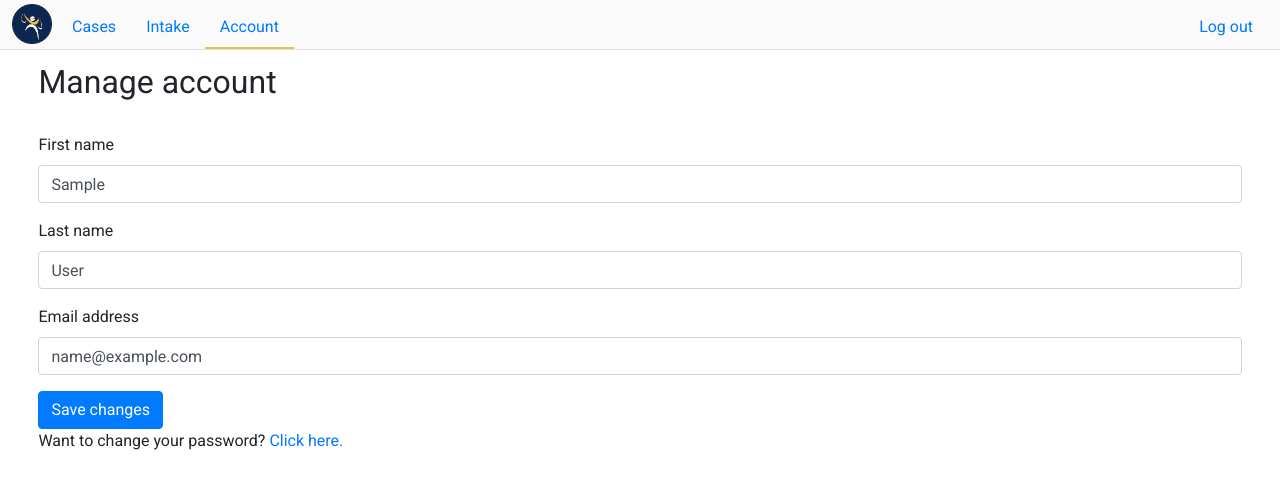
After one commit to Svetlitski/sao-case-management, a Django app: page /account/user-change/1/ in a window 1280 px wide. The commit adds this page. Shown: the top 489 px of the page. Run offline with Django 3.2, Linux system fonts and the light colour scheme; the visitor is signed in with stand-in values (Sample User, id 1); data comes from the database, SQL or seed files in the repository; some libraries are stand-ins or nearby versions.

Commit message:
Removed two-factor (will implement later). Added account management panel. Client details can now be hidden in the detail view. Now using django builtin auth views. Various front-end tweaks.

```diff
--- a/cases/admin.py
+++ b/cases/admin.py
@@ -2,11 +2,8 @@ from .models import Case, Person, DIVISION_CHOICES
 from django.contrib import admin
 from django.contrib.auth.models import Group
 from django.utils import timezone
-from django_otp.admin import OTPAdminSite
 
 admin.AdminSite.site_header = "SAO Case Administration"
-
-admin.site.__class__ = OTPAdminSite
 
 
 class CasesInline(admin.TabularInline):
--- a/cases/forms.py
+++ b/cases/forms.py
@@ -44,7 +44,7 @@ class IntakeForm(ModelForm):
         notification_mail.add_content(Content(
             "text/html", "<html><body><p> A new case has been opened, <a href=%s> click here</a> to view it.</p></body></html>" % object_url))
         personalization = Personalization()
-        for user in Group.objects.get(name='Intake Recipients').user_set.all():  # Chiefs and advocate, at least at the time this was written
+        for user in Group.objects.get(name='Office Leads').user_set.all():  # Chiefs and advocate, at least at the time this was written
             personalization.add_to(Email(user.email))
         for user in Group.objects.get(name='Division Leads').user_set.all():
             if user.caseworker.division in self.cleaned_data['divisions']:
--- a/cases/templates/cases/caselist.html
+++ b/cases/templates/cases/caselist.html
@@ -36,7 +36,7 @@
 {% endblock %}
 {% block body %}
 	<button id="show-all-cases-toggle" type="button" class="btn btn-md btn-light" style="float:right">Show all cases</button>
-	<h1 id="case-list-page-title" style="clear:left">Open cases</h1> {% if error_message %}
+	<h2 id="case-list-page-title" style="clear:left">Open cases</h2> {% if error_message %}
 	<p><strong>{{ error_message }}</strong></p>{% endif %}
 	<div id="case-list" class="clearfix">
 	{% for case in case_list %}
--- a/cases/templates/cases/intake.html
+++ b/cases/templates/cases/intake.html
@@ -2,7 +2,7 @@
 {% load bootstrap4 %}
 {% block title %}Intake form{% endblock %}
 {% block body %}
-  <h1>Intake form</h1>
+  <h2>Intake form</h2>
   <form role="form" action="" method="post">
     {% csrf_token %} {% bootstrap_form form %} {% buttons %}
     <button id=type="submit" class="btn btn-primary">Submit</button>
--- a/cases/views.py
+++ b/cases/views.py
@@ -59,6 +59,9 @@ class CaseOpenCloseView(LoginRequiredMixin, generic.edit.UpdateView):
     fields = []
     template_name = 'cases/caseopenclose.html'
 
+    def get_success_url(self):
+        return reverse('home')
+
     def form_valid(self, form):
         if self.object.is_open:  # Closing a case
             self.object.close_date = timezone.now()
@@ -66,7 +69,7 @@ class CaseOpenCloseView(LoginRequiredMixin, generic.edit.UpdateView):
             self.object.close_date = None
         self.object.is_open = not self.object.is_open
         self.object.save()
-        return redirect(reverse('home'))
+        return super().form_valid(form)
 
 
 # Case intake form
--- a/requirements.txt
+++ b/requirements.txt
@@ -5,7 +5,6 @@ django-bootstrap4==0.0.6
 django-formtools==2.1
 django-heroku==0.3.1
 django-multiselectfield==0.1.8
-django-otp==0.4.3
 django-phonenumber-field==2.0.0
 factory-boy==2.11.1
 Faker==0.8.15
--- a/sao-case-management/templates/base.html
+++ b/sao-case-management/templates/base.html
@@ -35,12 +35,20 @@
 <header>
   {% block navbar %}
   <div id="navbar">
-    <a id="admin-link" href="{% url 'admin:index' %}">
-    <img id="logo" width="40px" height="40px" src="{% static 'images/sao-logo.png' %}">
-    </a>
+    {% if request.user.is_staff %}
+      <a id="admin-link" href="{% url 'admin:index' %}">
+      <img id="logo" width="40px" height="40px" src="{% static 'images/sao-logo.png' %}">
+      </a>
+    {% else %}
+      <a id="admin-link">
+      <img id="logo" width="40px" height="40px" src="{% static 'images/sao-logo.png' %}">
+      </a>
+    {% endif %}
+
     <a id="logout-btn" class="nav-button" href="{% url 'logout' %}" style="float:right">Log out</a>
     <a class="nav-button" href="{% url 'cases:case_list' %}">Cases</a>
     <a class="nav-button" href="{% url 'cases:intake'%}">Intake</a>
+    <a class="nav-button" href="{% url 'user_change' pk=request.user.id %}">Account</a>
   </div>
   {% endblock %}
   {% block header %} {% endblock %}
--- /dev/null
+++ b/sao-case-management/templates/registration/user_change.html
@@ -0,0 +1,14 @@
+{% extends "base.html" %}
+{% load bootstrap4 %}
+{% block title %}Manage account{% endblock %}
+{% block body %}
+  <h2>Manage account</h2>
+  <br>
+  <form method="post" action="{% url 'user_change' request.user.id %}">
+    {% csrf_token %}
+    {% bootstrap_form form %} {% buttons %}
+    <button type="submit" class="btn btn-primary">Save changes</button>
+    {% endbuttons %}
+  </form>
+  <p>Want to change your password? <a href="{% url 'password_change' %}">Click here.</a>
+{% endblock %}
--- a/sao-case-management/urls.py
+++ b/sao-case-management/urls.py
@@ -1,30 +1,19 @@
-"""sao-case-management URL Configuration
-
-The `urlpatterns` list routes URLs to views. For more information please see:
-    https://docs.djangoproject.com/en/2.0/topics/http/urls/
-Examples:
-Function views
-    1. Add an import:  from my_app import views
-    2. Add a URL to urlpatterns:  path('', views.home, name='home')
-Class-based views
-    1. Add an import:  from other_app.views import Home
-    2. Add a URL to urlpatterns:  path('', Home.as_view(), name='home')
-Including another URLconf
-    1. Import the include() function: from django.urls import include, path
-    2. Add a URL to urlpatterns:  path('blog/', include('blog.urls'))
-"""
 from django.contrib import admin
 from django.urls import path, include
 from . import views
-from django.contrib.auth.views import login
-from django_otp.forms import OTPAuthenticationForm
-
+from django.contrib.auth import views as auth_views
+from django.urls import reverse_lazy
 
 urlpatterns = [
     path('admin/', admin.site.urls, name='admin'),
-    path('login/', login, name='login',
-         kwargs={'authentication_form': OTPAuthenticationForm}),
-    path('logout/', views.logout_view, name='logout'),
+    path('login/', auth_views.LoginView.as_view(), name='login'),
+    path('logout/', auth_views.LogoutView.as_view(), name='logout'),
+    path('account/', include([
+        path('password-change/', auth_views.PasswordChangeView.as_view(
+            success_url=reverse_lazy('login')), name='password_change'),
+        path('user-change/<int:pk>/', views.UserChangeView.as_view(), name='user_change')
+    ]
+    )),
     path('casework/', include('cases.urls')),
     path('', views.home_view, name='home')
 ]
--- a/sao-case-management/views.py
+++ b/sao-case-management/views.py
@@ -1,22 +1,28 @@
-from django.contrib.auth.views import LoginView
-from django.contrib.auth import logout
-from django.conf import settings
 from django.shortcuts import redirect
 from django.contrib.auth.decorators import login_required
 from django.urls import reverse
-
-
-# Caseworker login page
-class OfficeLoginView(LoginView):
-    template_name = 'login.html'
-
-
-# Used for logout button, simply redirects to login page
-def logout_view(request):
-    logout(request)
-    return redirect(settings.LOGIN_REDIRECT_URL)
+from django.contrib.auth.mixins import LoginRequiredMixin, UserPassesTestMixin
+from django.views import generic
+from django.contrib.auth.models import User
+from django.urls import reverse_lazy
 
 
 @login_required
 def home_view(request):
     return redirect(reverse('cases:case_list'))
+
+
+class UserChangeView(LoginRequiredMixin, UserPassesTestMixin, generic.UpdateView):
+    model = User
+    fields = ['first_name', 'last_name', 'email']
+    template_name = 'registration/user_change.html'
+    success_url = reverse_lazy('home')
+    raise_exception = True  # from UserPassesTestMixin, raises 403 forbidden if test failed
+
+    def form_valid(self, form):
+        form.instance.caseworker.name = form.instance.first_name + ' ' + form.instance.last_name
+        form.instance.caseworker.save()
+        return super().form_valid(form)
+
+    def test_func(self):
+        return self.request.user.id == self.kwargs['pk']
--- a/static/css/style.css
+++ b/static/css/style.css
@@ -73,12 +73,6 @@ header {
     vertical-align: middle;
     background-color: transparent;
     margin-right: 5px;
-}
-
-/* Login form */
-
-#id_otp_device, #id_otp_challenge, label[for="id_otp_device"], label[for="id_otp_challenge"] {
-    display: none;
 }
 
 /* Case app */
@@ -190,6 +184,17 @@ header {
 
 /* Case detail view */
 
+#case-detail-btns {
+    float: right;
+    margin-bottom: 20px;
+    max-width: initial;
+}
+
+#case-detail-btns .btn:focus,.btn:active,.btn:active:focus {
+    outline: none;
+    box-shadow: none;
+}
+
 #case-detail-contents {
     height: 100%;
     width: 100%;
```
Also changed, not shown: cases/templates/cases/casedetail.html (+25 -5 lines), sao-case-management/settings.py (+15 -14 lines), sao-case-management/templates/registration/password_change_form.html (added, +14 -0 lines).
